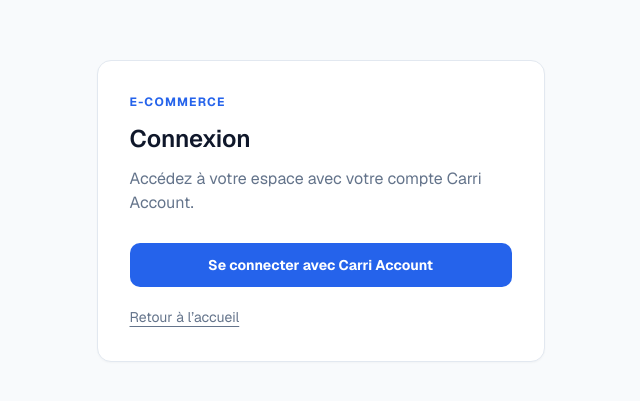
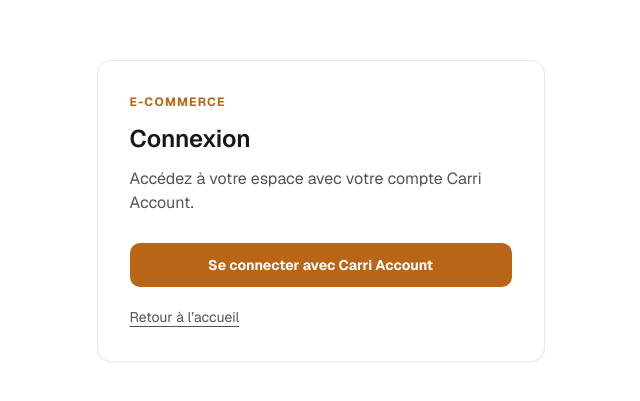
Before and after one commit to djtg-dig/ecomfront, a Next.js app: page /connexion in a window 1280 px wide. Shown: the part 189-590 px from the top of the page, without its empty margins (312-952 px from the left). Built offline with nearby package versions, Linux system fonts and the light colour scheme; no server answers.

Commit message:
style(ui): harmonize ecommerce design with Carri Business palette

```diff
--- a/src/app/globals.css
+++ b/src/app/globals.css
@@ -3,27 +3,30 @@
 :root {
   color-scheme: light;
 
-  /* Design system blanc et bleu : le thème reste explicitement clair. */
-  --brand: #2563eb;
-  --brand-hover: #1d4ed8;
-  --brand-secondary: #0f172a;
-  --accent: #2563eb;
-  --surface: #f8fafc;
+  /* Design system Carri Business : neutres majoritaires, orange réservé aux accents. */
+  --brand: #b96517;
+  --brand-primary: var(--brand);
+  --brand-hover: #96500f;
+  --brand-secondary: #171717;
+  --brand-foreground: #ffffff;
+  --accent: #e79a47;
+  --surface: #f5f6f8;
   --surface-raised: #ffffff;
-  --surface-muted: #eff6ff;
-  --ink: #0f172a;
-  --muted: #64748b;
-  --line: #e2e8f0;
-  --focus-ring: #2563eb;
-  --control-disabled: #e2e8f0;
+  --surface-muted: #f5f6f8;
+  --ink: #171717;
+  --muted: #52525b;
+  --line: #e5e7eb;
+  --focus-ring: #b96517;
+  --overlay: rgb(23 23 23 / 0.6);
+  --control-disabled: #e5e7eb;
   --success: #087f5b;
   --success-bg: #e8f7f1;
   --error: #b42318;
   --warning: #9a6700;
-  --info: #2563eb;
-  --shadow-sm: 0 1px 2px rgb(15 23 42 / 0.03);
-  --shadow-md: 0 8px 20px rgb(15 23 42 / 0.06);
-  --background: var(--surface);
+  --info: #b96517;
+  --shadow-sm: 0 1px 2px rgb(23 23 23 / 0.04);
+  --shadow-md: 0 8px 20px rgb(23 23 23 / 0.08);
+  --background: #ffffff;
   --foreground: var(--ink);
 }
 
@@ -36,12 +39,15 @@
   --color-muted: var(--muted);
   --color-line: var(--line);
   --color-brand: var(--brand);
+  --color-brand-foreground: var(--brand-foreground);
   --color-brand-secondary: var(--brand-secondary);
   --color-accent: var(--accent);
   --color-success: var(--success);
   --color-error: var(--error);
   --color-warning: var(--warning);
   --color-info: var(--info);
+  --color-primary: var(--brand);
+  --color-primary-foreground: var(--brand-foreground);
   --font-sans: var(--font-geist-sans);
   --font-mono: var(--font-geist-mono);
 }
@@ -69,7 +75,7 @@ body {
 .page-shell {
   min-height: 100vh;
   min-height: 100dvh;
-  background: var(--surface);
+  background: var(--background);
   color: var(--ink);
 }
 
@@ -151,7 +157,7 @@ body {
 }
 
 .private-navigation-link--secondary:hover {
-  border-color: #bfdbfe;
+  border-color: var(--accent);
   background: var(--surface-muted);
   color: var(--brand);
 }
@@ -205,6 +211,15 @@ body {
 .skeleton { border-radius: .5rem; background: linear-gradient(90deg, var(--surface-muted), color-mix(in srgb, var(--surface-muted) 62%, var(--surface-raised)), var(--surface-muted)); background-size: 200% 100%; animation: shimmer 1.5s infinite; }
 @keyframes shimmer { to { background-position: -200% 0; } }
 
+@media (prefers-reduced-motion: reduce) {
+  *, *::before, *::after {
+    scroll-behavior: auto !important;
+    animation-duration: 0.01ms !important;
+    animation-iteration-count: 1 !important;
+    transition-duration: 0.01ms !important;
+  }
+}
+
 .accent-rule {
   border-color: var(--accent);
 }
@@ -225,7 +240,7 @@ body {
 
 .button-primary {
   background: var(--brand);
-  color: var(--surface-raised);
+  color: var(--brand-foreground);
 }
 
 .button-primary:hover:not(:disabled) {
@@ -241,7 +256,7 @@ body {
 }
 
 .button-secondary:hover:not(:disabled) {
-  border-color: #bfdbfe;
+  border-color: var(--accent);
   background: var(--surface-muted);
   color: var(--brand);
 }
@@ -253,7 +268,7 @@ body {
 }
 
 .button-outline:hover:not(:disabled) {
-  border-color: #bfdbfe;
+  border-color: var(--accent);
   background: var(--surface-muted);
   color: var(--brand);
 }
@@ -263,6 +278,25 @@ body {
   background: var(--control-disabled);
   color: var(--muted);
   opacity: 1;
+}
+
+.button-ghost {
+  background: transparent;
+  color: var(--ink);
+}
+
+.button-ghost:hover:not(:disabled) {
+  background: var(--surface-muted);
+  color: var(--brand);
+}
+
+.button-destructive {
+  background: var(--error);
+  color: var(--brand-foreground);
+}
+
+.button-destructive:hover:not(:disabled) {
+  filter: brightness(0.9);
 }
 
 input, select, textarea {
--- a/src/components/ui/modal.tsx
+++ b/src/components/ui/modal.tsx
@@ -45,5 +45,5 @@ export function Modal({ title, children, onClose, confirmOnClose = true, size =
   }, [requestClose]);
 
   const width = size === "large" ? "max-w-4xl" : size === "small" ? "max-w-md" : "max-w-2xl";
-  return <div className="fixed inset-0 z-50 grid place-items-center bg-[var(--carri-ink)]/60 p-2 sm:p-4" onMouseDown={(event) => { if (event.target === event.currentTarget) requestClose(); }}><section aria-labelledby="modal-title" aria-modal="true" className={`flex max-h-[calc(100vh-1rem)] max-h-[calc(100dvh-1rem)] w-full flex-col rounded-xl bg-[var(--surface-raised)] p-4 shadow-2xl sm:max-h-[calc(100vh-2rem)] sm:max-h-[calc(100dvh-2rem)] sm:p-5 ${width}`} onChangeCapture={() => setDirty(true)} ref={dialogRef} role="dialog" tabIndex={-1}><header className="mb-4 flex shrink-0 items-center justify-between gap-4"><h2 className="text-xl font-semibold" id="modal-title">{title}</h2><button aria-label={t("feedback", "close")} className="button button-outline" onClick={requestClose} ref={closeRef} type="button">{t("feedback", "close")}</button></header><div className="min-h-0 flex-1 overflow-y-auto pr-1">{children}</div>{footer === undefined ? <footer className="mt-4 shrink-0 border-t border-[var(--line)] pt-3"><button className="button button-outline" onClick={requestClose} type="button">{t("feedback", "cancel")}</button></footer> : footer}</section></div>;
+  return <div className="fixed inset-0 z-50 grid place-items-center bg-[var(--overlay)] p-2 sm:p-4" onMouseDown={(event) => { if (event.target === event.currentTarget) requestClose(); }}><section aria-labelledby="modal-title" aria-modal="true" className={`flex max-h-[calc(100vh-1rem)] max-h-[calc(100dvh-1rem)] w-full flex-col rounded-xl bg-[var(--surface-raised)] p-4 shadow-2xl sm:max-h-[calc(100vh-2rem)] sm:max-h-[calc(100dvh-2rem)] sm:p-5 ${width}`} onChangeCapture={() => setDirty(true)} ref={dialogRef} role="dialog" tabIndex={-1}><header className="mb-4 flex shrink-0 items-center justify-between gap-4"><h2 className="text-xl font-semibold" id="modal-title">{title}</h2><button aria-label={t("feedback", "close")} className="button button-outline" onClick={requestClose} ref={closeRef} type="button">{t("feedback", "close")}</button></header><div className="min-h-0 flex-1 overflow-y-auto pr-1">{children}</div>{footer === undefined ? <footer className="mt-4 shrink-0 border-t border-[var(--line)] pt-3"><button className="button button-outline" onClick={requestClose} type="button">{t("feedback", "cancel")}</button></footer> : footer}</section></div>;
 }
```
Also changed, not shown: src/components/businesses/business-settings-hub.tsx (+1 -1 lines), src/components/businesses/currency-settings.tsx (+1 -1 lines), src/components/catalog/product-catalog.tsx (+3 -3 lines), src/components/catalog/product-media-manager.tsx (+1 -1 lines), src/components/finance/finance-manager.tsx (+2 -2 lines), src/components/partners/partner-directory.tsx (+5 -5 lines), src/components/purchases/purchase-manager.tsx (+2 -2 lines), 1 other file (tests, documents, lock files or other folders).
